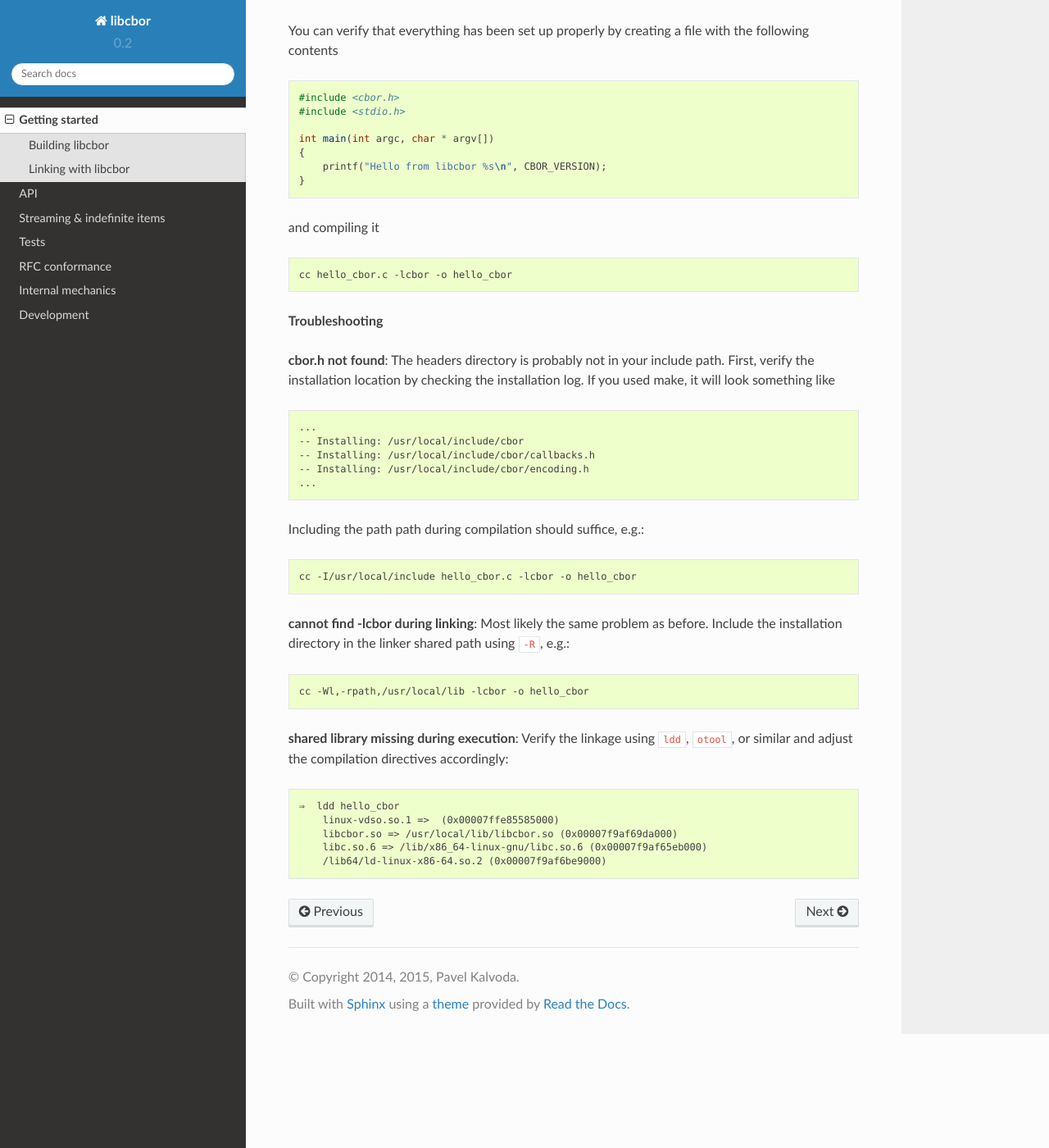
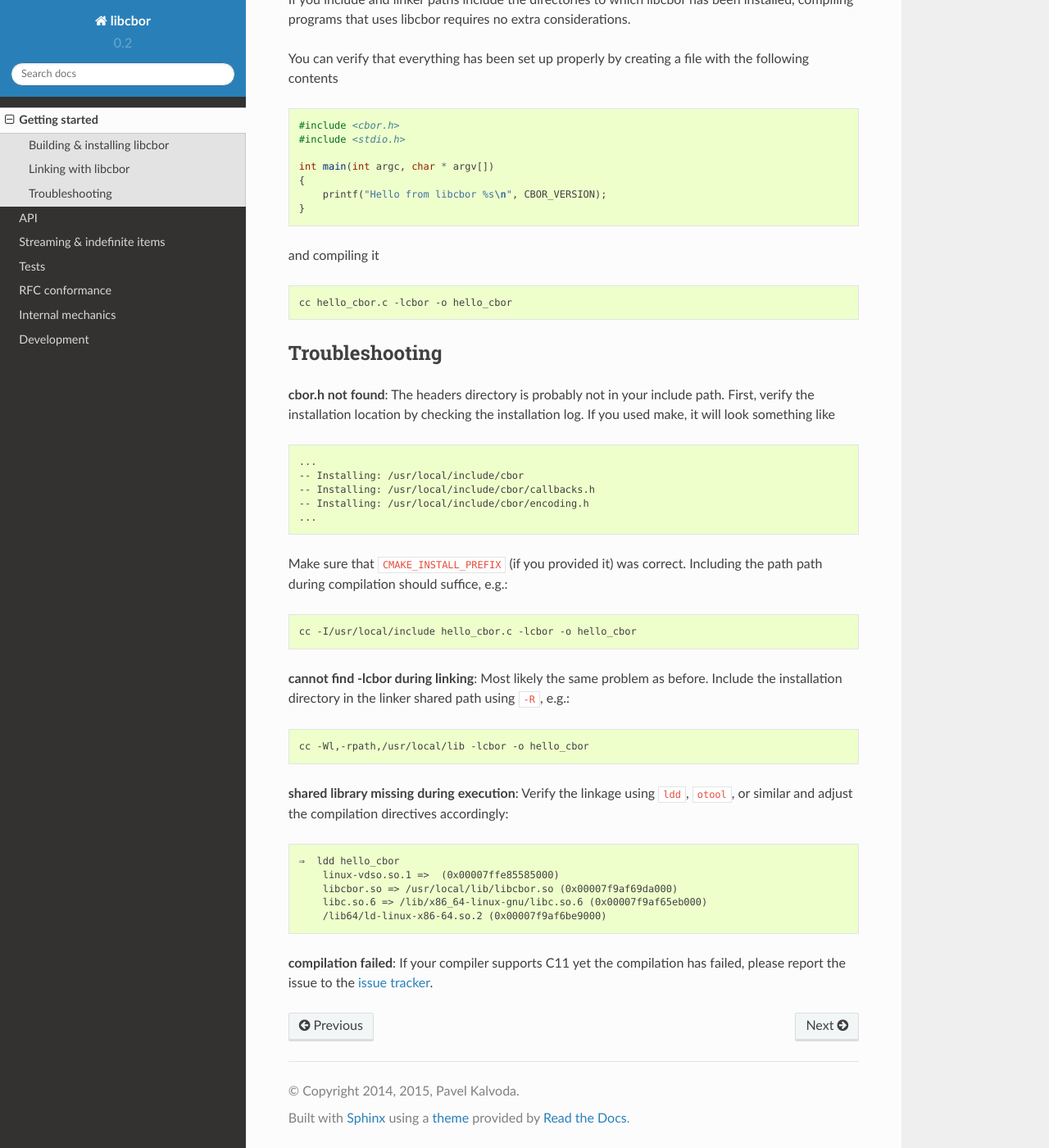
Before and after one commit to PJK/libcbor, a Sphinx documentation site: the page built from doc/source/getting_started.rst, in a window 1280 px wide and 1400 px high, scrolled down 1813 px. Shown: the whole window at 82% size. Built offline with Sphinx 7.4.7 and the Read the Docs theme 2.0.0, drawn with Linux system fonts in a browser that asks for light colours; some of the changed text lies outside the part shown.

Commit message:
Build instructions

```diff
--- a/doc/source/getting_started.rst
+++ b/doc/source/getting_started.rst
@@ -3,8 +3,8 @@ Getting started
 
 Pre-built Linux packages are distributed from `the libcbor website <http://libcbor.org/>`_. For other platforms, you will need to compile it from source.
 
-Building libcbor
-------------------
+Building & installing libcbor
+------------------------------
 
 Prerequisites:
  - C11 compiler
@@ -19,18 +19,19 @@ Prerequisites:
 
 A handful of configuration flags can be passed to `cmake`. The following table lists libcbor compile-time directives and several important generic flags.
 
-======================  =======================================================   ======================  =====================================================================================================================
-Option                  Meaning                                                   Default                 Possible values
-----------------------  -------------------------------------------------------   ----------------------  ---------------------------------------------------------------------------------------------------------------------
-``CMAKE_C_COMPILER``    C compiler to use                                         ``cc``                   ``gcc``, ``clang``, ``clang-3.5``, ...
-``CUSTOM_ALLOC``        Allow custom ``malloc``?                                  ``ON``                   ``ON``, ``OFF``
+========================  =======================================================   ======================  =====================================================================================================================
+Option                    Meaning                                                   Default                 Possible values
+------------------------  -------------------------------------------------------   ----------------------  ---------------------------------------------------------------------------------------------------------------------
+``CMAKE_C_COMPILER``      C compiler to use                                         ``cc``                   ``gcc``, ``clang``, ``clang-3.5``, ...
+``CMAKE_INSTALL_PREFIX``  Installation prefix                                       System-dependent         ``/usr/local/lib``, ...
+``CUSTOM_ALLOC``          Allow custom ``malloc``?                                  ``ON``                   ``ON``, ``OFF``
 
-``HUGE_FUZZ``           :doc:`Fuzz test </tests>` with 8GB of data                ``OFF``                   ``ON``, ``OFF``
-``SANE_MALLOC``         Assume ``malloc`` will refuse unreasonable allocations                   ``OFF``                   ``ON``, ``OFF``
-``COVERAGE``            Generate test coverage instrumentation                    ``OFF``                   ``ON``, ``OFF``
-``PRETTY_PRINTER``      Include a pretty-printer implementation                    ``ON``                   ``ON``, ``OFF``
-``BUFFER_GROWTH``       Buffer growth factor                                       ``2``                     ``>1``
-======================  =======================================================   ======================  =====================================================================================================================
+``HUGE_FUZZ``             :doc:`Fuzz test </tests>` with 8GB of data                ``OFF``                   ``ON``, ``OFF``
+``SANE_MALLOC``           Assume ``malloc`` will refuse unreasonable allocations                   ``OFF``                   ``ON``, ``OFF``
+``COVERAGE``              Generate test coverage instrumentation                    ``OFF``                   ``ON``, ``OFF``
+``PRETTY_PRINTER``        Include a pretty-printer implementation                    ``ON``                   ``ON``, ``OFF``
+``BUFFER_GROWTH``         Buffer growth factor                                       ``2``                     ``>1``
+========================  =======================================================   ======================  =====================================================================================================================
 
 
 If you want to pass other custom configuration options, please refer to `<http://www.cmake.org/Wiki/CMake_Useful_Variables>`_.
@@ -89,7 +90,8 @@ and compiling it
     cc hello_cbor.c -lcbor -o hello_cbor
 
 
-**Troubleshooting**
+Troubleshooting
+---------------------
 
 **cbor.h not found**: The headers directory is probably not in your include path. First, verify the installation
 location by checking the installation log. If you used make, it will look something like
@@ -102,7 +104,7 @@ location by checking the installation log. If you used make, it will look someth
     -- Installing: /usr/local/include/cbor/encoding.h
     ...
 
-Including the path path during compilation should suffice, e.g.:
+Make sure that ``CMAKE_INSTALL_PREFIX`` (if you provided it) was correct. Including the path path during compilation should suffice, e.g.:
 
 .. code-block:: bash
 
@@ -125,3 +127,5 @@ linker shared path using ``-R``, e.g.:
         libcbor.so => /usr/local/lib/libcbor.so (0x00007f9af69da000)
         libc.so.6 => /lib/x86_64-linux-gnu/libc.so.6 (0x00007f9af65eb000)
         /lib64/ld-linux-x86-64.so.2 (0x00007f9af6be9000)
+
+**compilation failed**: If your compiler supports C11 yet the compilation has failed, please report the issue to the `issue tracker <https://github.com/PJK/libcbor/issues>`_.
```
Also changed, not shown: other parts of doc/source/getting_started.rst (+1 -1 lines).
